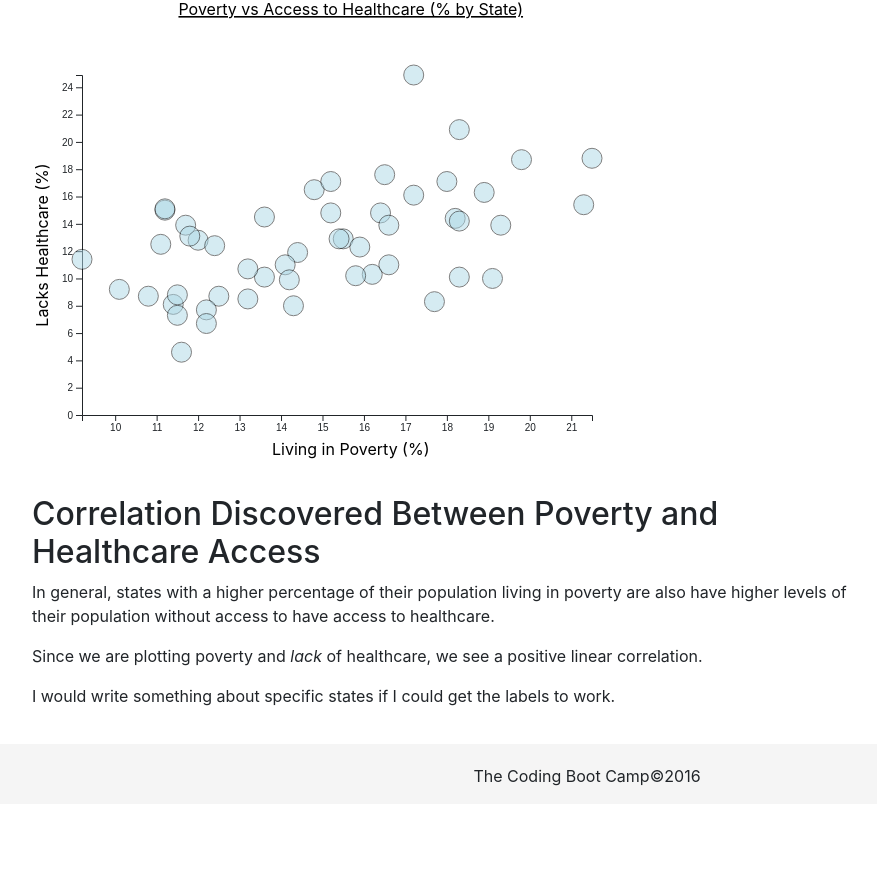
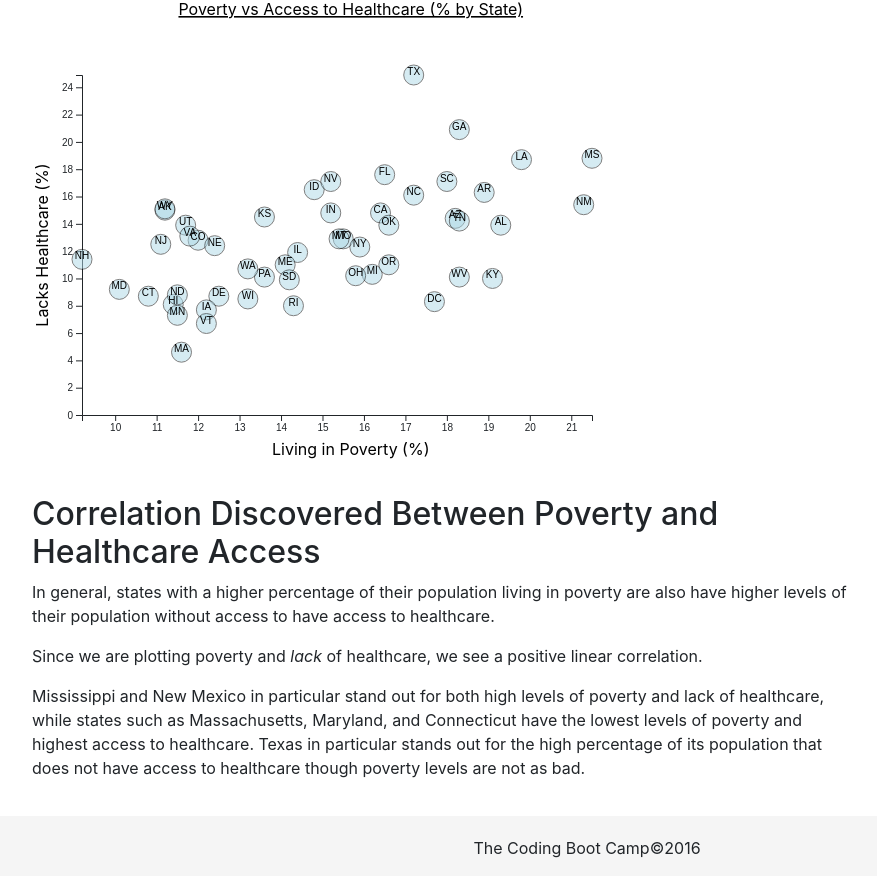
Before and after one commit to kirstenfischl/D3-challenge, a plain HTML site: page index.html in a window 1280 px wide. Shown: the part 61-937 px from the top of the page, without its empty margins (53-930 px from the left). Before the commit the page ends 865 px from the top, so only its background shows below. Drawn offline with nearby package versions, Linux system fonts and the light colour scheme.

Commit message:
working labels and updated html

```diff
--- a/assets/js/app.js
+++ b/assets/js/app.js
@@ -93,21 +93,24 @@ d3.csv("./assets/data/data.csv").then(function(dabblerData, err) {
         .attr("stroke-width", "1")
         .attr("stroke", "black");
 
-    // THESE LABELS DON'T WORK!!!!!!!!!!!!
-    var text = circlesGroup.selectAll("text")
-        .data(dabblerData)
-        .enter()
-        .append("circle");
+    // insert labels
+    var circleLabels = chartGroup.selectAll(null).data(dabblerData).enter().append("text");
 
-    var textLabels = text
-        .attr("x", function(d) {return d.cx;})
-        .attr("y", function(d) {return d.cy;})
-        .text(function(d) {return "test";})
-        .attr("font-family", "sans-serif")
-        .attr("font-size", "20px")
-        .attr("fill", "black");
+    circleLabels
+      .attr("x", function(d) {
+        return xLinearScale(d.poverty);
+      })
+      .attr("y", function(d) {
+        return yLinearScale(d.healthcare);
+      })
+      .text(function(d) {
+        return d.abbr;
+      })
+      .attr("font-family", "sans-serif")
+      .attr("font-size", "10px")
+      .attr("text-anchor", "middle")
+      .attr("fill", "black");
 
-    // FIX TITLE, FIX LABELS, ADD TICKERS!!!!
 
 
 });
--- a/index.html
+++ b/index.html
@@ -33,7 +33,7 @@
 
           <p>Since we are plotting poverty and <i>lack</i> of healthcare, we see a positive linear correlation.</p>
 
-          <p>I would write something about specific states if I could get the labels to work.</p>
+          <p>Mississippi and New Mexico in particular stand out for both high levels of poverty and lack of healthcare, while states such as Massachusetts, Maryland, and Connecticut have the lowest levels of poverty and highest access to healthcare. Texas in particular stands out for the high percentage of its population that does not have access to healthcare though poverty levels are not as bad.</p>
         </div>
       </div>
     </div>
```
